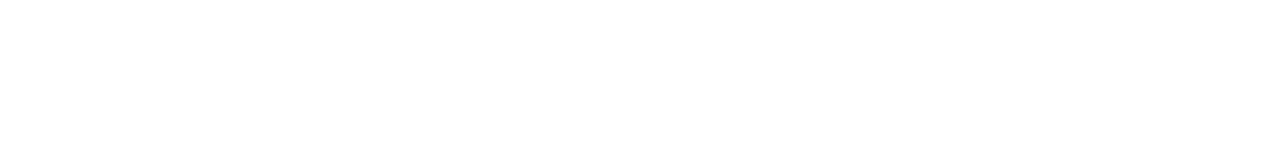
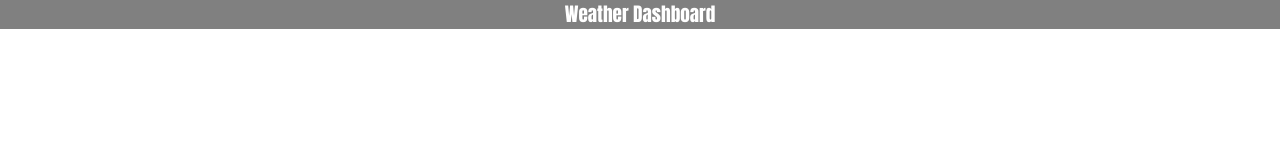
Before and after one commit to jhaberle/Weather-Planner, a plain HTML site: page index.html in a window 1280 px wide. Drawn offline with nearby package versions, Linux system fonts and the light colour scheme.

Commit message:
updated styles and nav bar

```diff
--- a/index.html
+++ b/index.html
@@ -5,9 +5,11 @@
     <meta name="viewport" content="width=device-width, initial-scale=1.0">
     <link rel="stylesheet" href="https://cdnjs.cloudflare.com/ajax/libs/twitter-bootstrap/4.0.0/css/bootstrap.min.css">
     <link rel="stylesheet" href="style.css">
+    <link href="https://fonts.googleapis.com/css2?family=Anton&display=swap" rel="stylesheet">
     <title>Document</title>
 </head>
 <body>
+    <nav>Weather Dashboard</nav>
 
 
 <script src="https://cdnjs.cloudflare.com/ajax/libs/jquery/3.2.1/jquery.min.js"></script>
--- a/style.css
+++ b/style.css
@@ -0,0 +1,8 @@
+nav {
+    background: grey;
+    color:white;
+    text-align: center;
+    font-size: larger;
+    font-family: 'Anton', sans-serif;
+
+}
```
